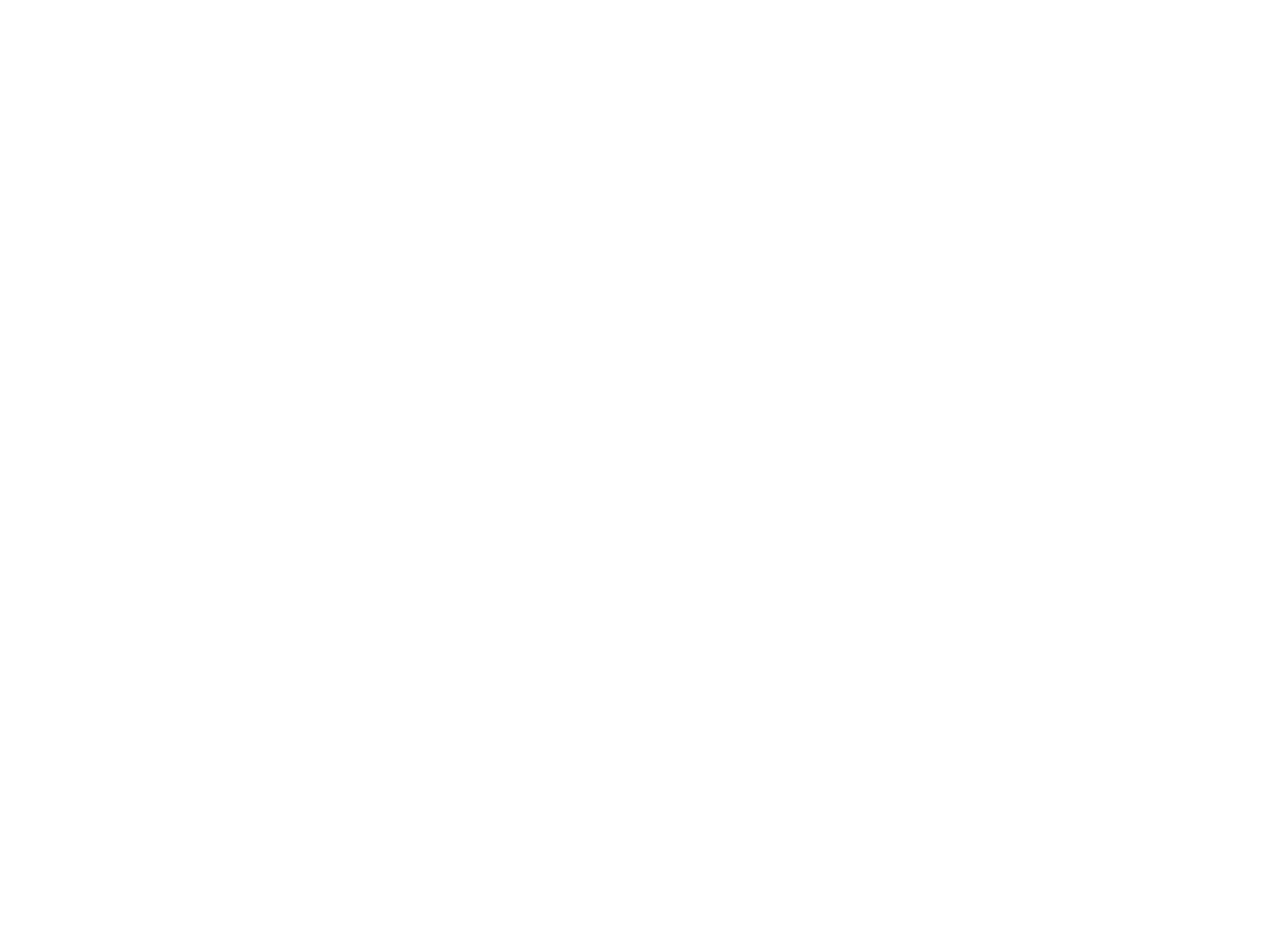
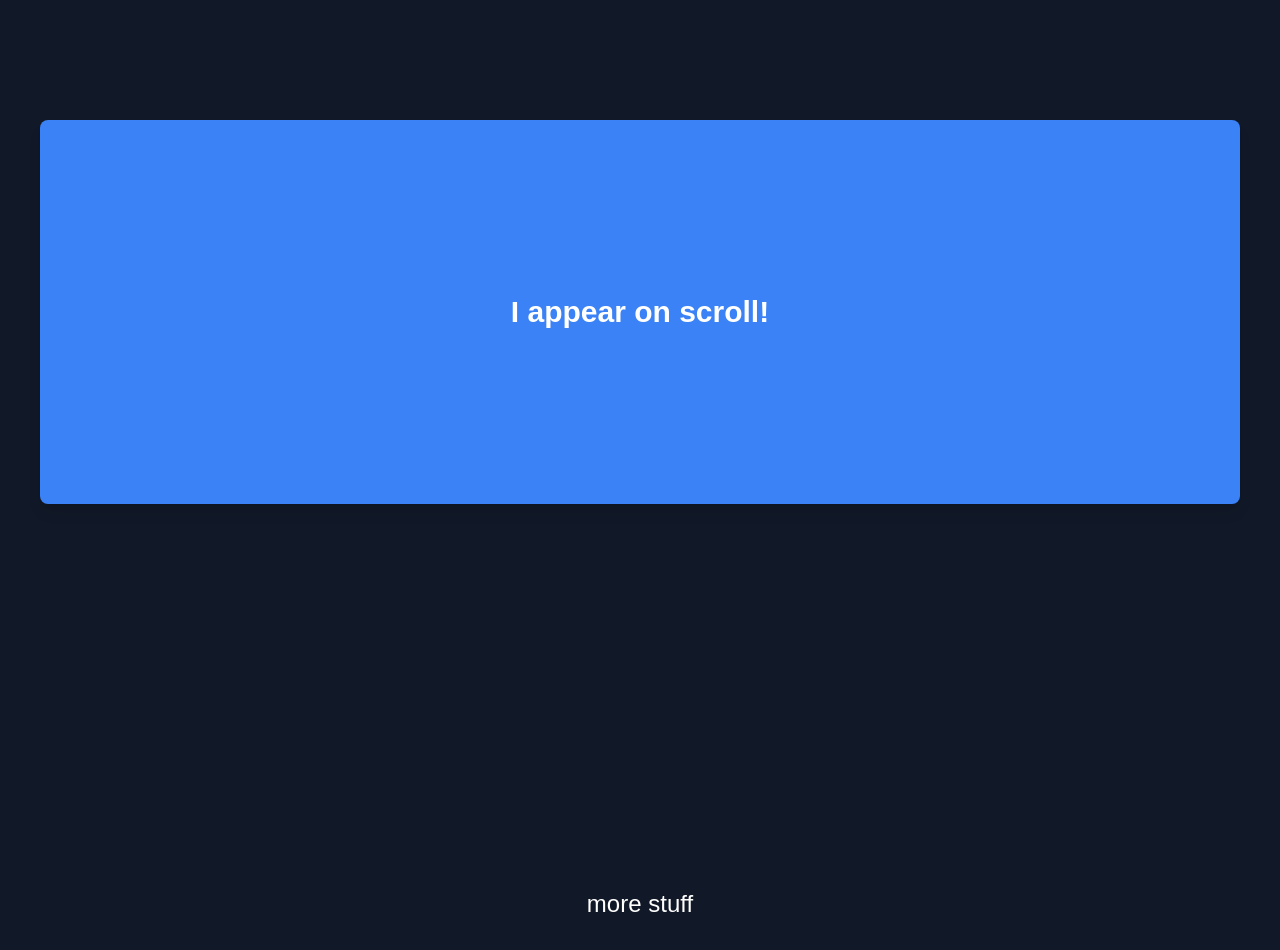
Before and after one commit to harshinis30/CICT25, a Next.js app: page /committee/organizing-chair in a window 1280 px wide. Shown: the part 760-1710 px from the top of the page. Before the commit the page ends 800 px from the top, so only its background shows below. Built offline with nearby package versions, Linux system fonts and the light colour scheme.

Commit message:
scroll animation aomponent

```diff
--- /dev/null
+++ b/src/app/(components)/scroll-animation.jsx
@@ -0,0 +1,35 @@
+"use client"
+import { useEffect, useState } from "react";
+
+const ScrollFadeIn = ({children}) =>{
+    const [isVisible, setIsVisible] = useState(false);
+
+    useEffect(() =>{
+        const handleScroll = () =>{
+            const element = document.getElementById("scroll-element");
+            if (element) {
+              const rect = element.getBoundingClientRect();
+              if (rect.top <= window.innerHeight * 0.75) {
+                setIsVisible(true);
+              }
+            }
+        }
+        window.addEventListener("scroll", handleScroll);
+        return () => window.removeEventListener("scroll", handleScroll);
+    },[]);
+
+    return (
+        <div
+        id="scroll-element"
+        className={`transition-all duration-700 ease-out transform ${
+          isVisible
+            ? "opacity-100 translate-y-0"
+            : "opacity-0 translate-y-20"
+        }`}
+      >
+        {children}
+      </div>
+    );
+}
+
+export default ScrollFadeIn;
--- a/src/app/committee/organizing-chair/page.jsx
+++ b/src/app/committee/organizing-chair/page.jsx
@@ -1,9 +1,24 @@
 import React from 'react'
+import ScrollFadeIn from '@/app/(components)/scroll-animation'
 
 const page = () => {
   return (
-    <div>page</div>
-  )
+    <div className="min-h-screen bg-gray-900 text-white">
+      <div className="h-screen flex items-center justify-center">
+        <h1 className="text-4xl font-bold">stuff</h1>
+      </div>
+
+      <ScrollFadeIn>
+        <div className="h-96 flex items-center justify-center bg-blue-500 rounded-lg shadow-lg mx-10">
+          <h2 className="text-3xl font-semibold">I appear on scroll!</h2>
+        </div>
+      </ScrollFadeIn>
+
+      <div className="h-screen flex items-center justify-center">
+        <h1 className="text-2xl">more stuff</h1>
+      </div>
+    </div>
+  );
 }
 
 export default page
```
